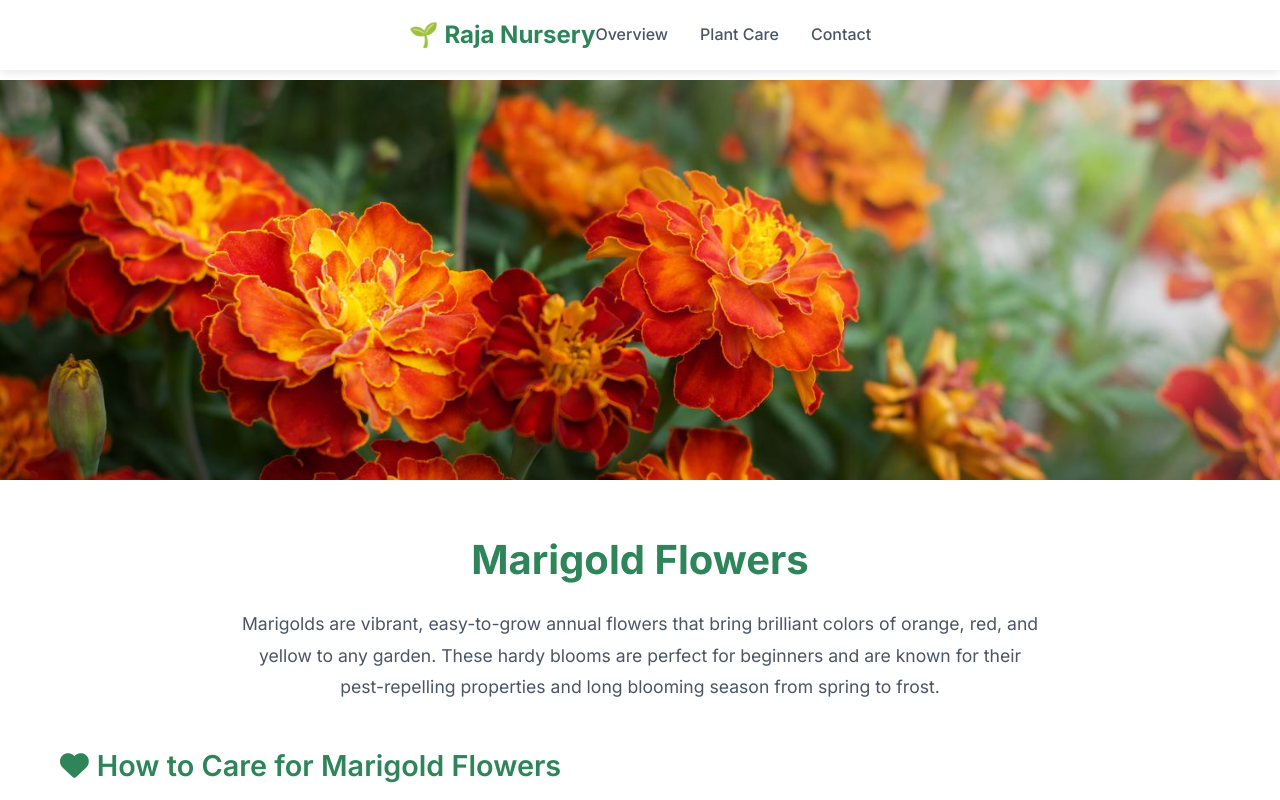
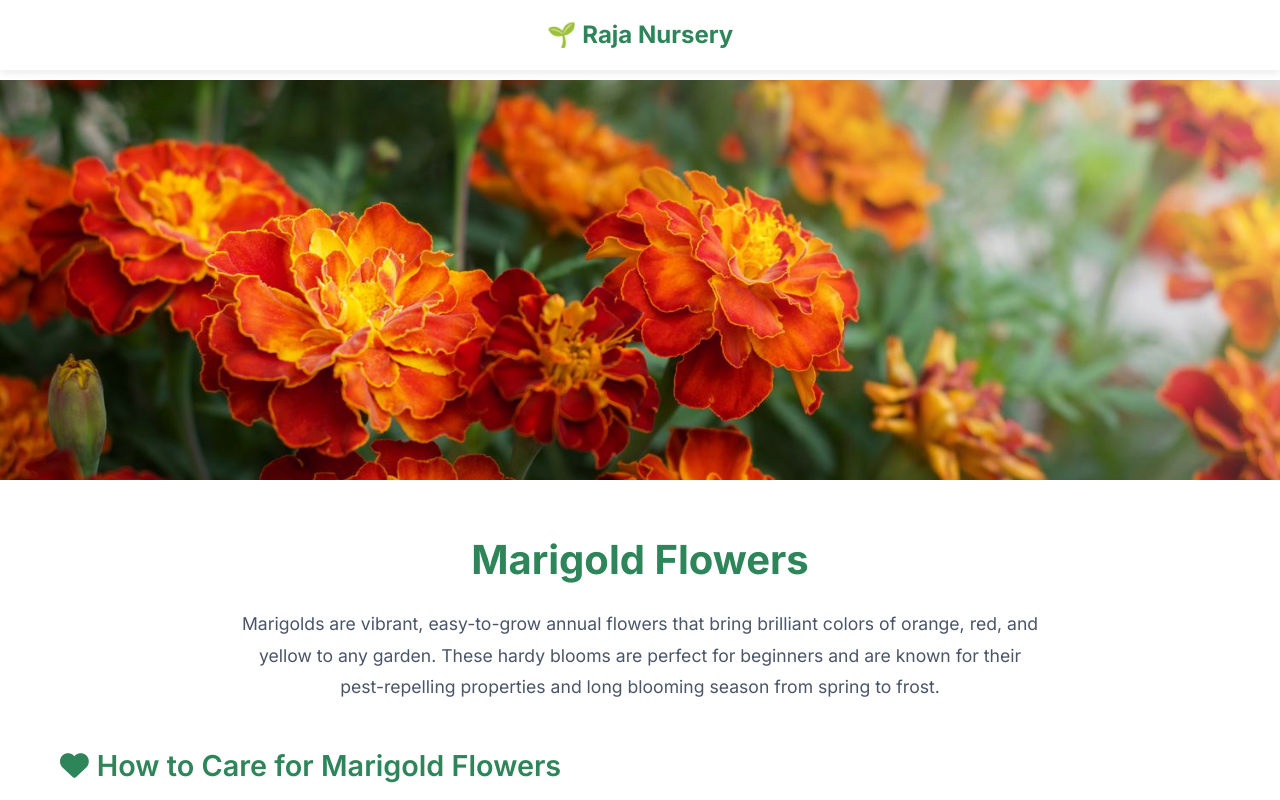
Before and after one commit to ansh3070/rajatest, a plain HTML site: page index.html in a window 1280 px wide. Shown: the top 800 px of the page. Drawn offline with Linux system fonts and the light colour scheme.

Commit message:
Update index.html

```diff
--- a/index.html
+++ b/index.html
@@ -435,13 +435,6 @@
     <header class="header">
         <div class="container">
             <div class="logo">🌱 Raja Nursery</div>
-            <nav>
-                <ul class="nav-links">
-                    <li><a href="#overview">Overview</a></li>
-                    <li><a href="#care">Plant Care</a></li>
-                    <li><a href="#contact">Contact</a></li>
-                </ul>
-            </nav>
         </div>
     </header>
 
```
